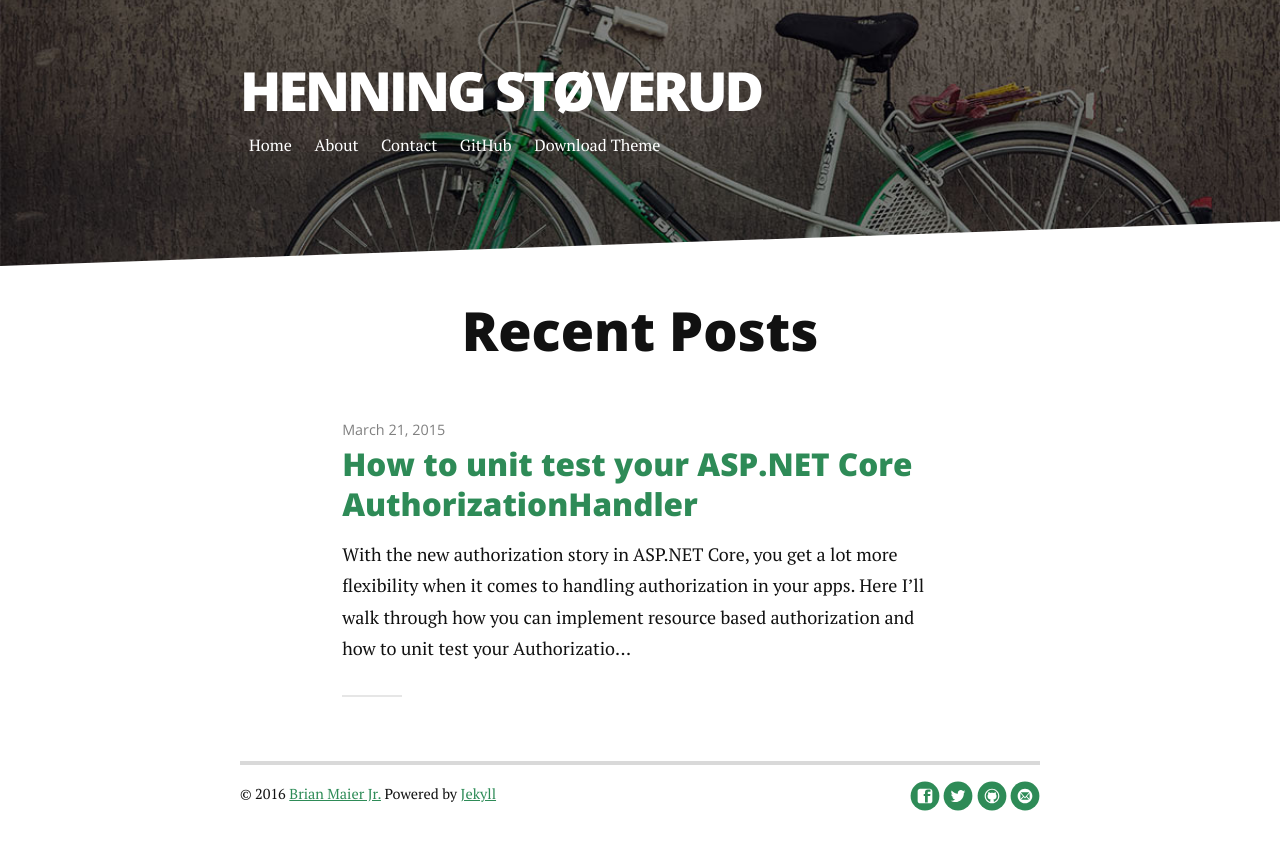
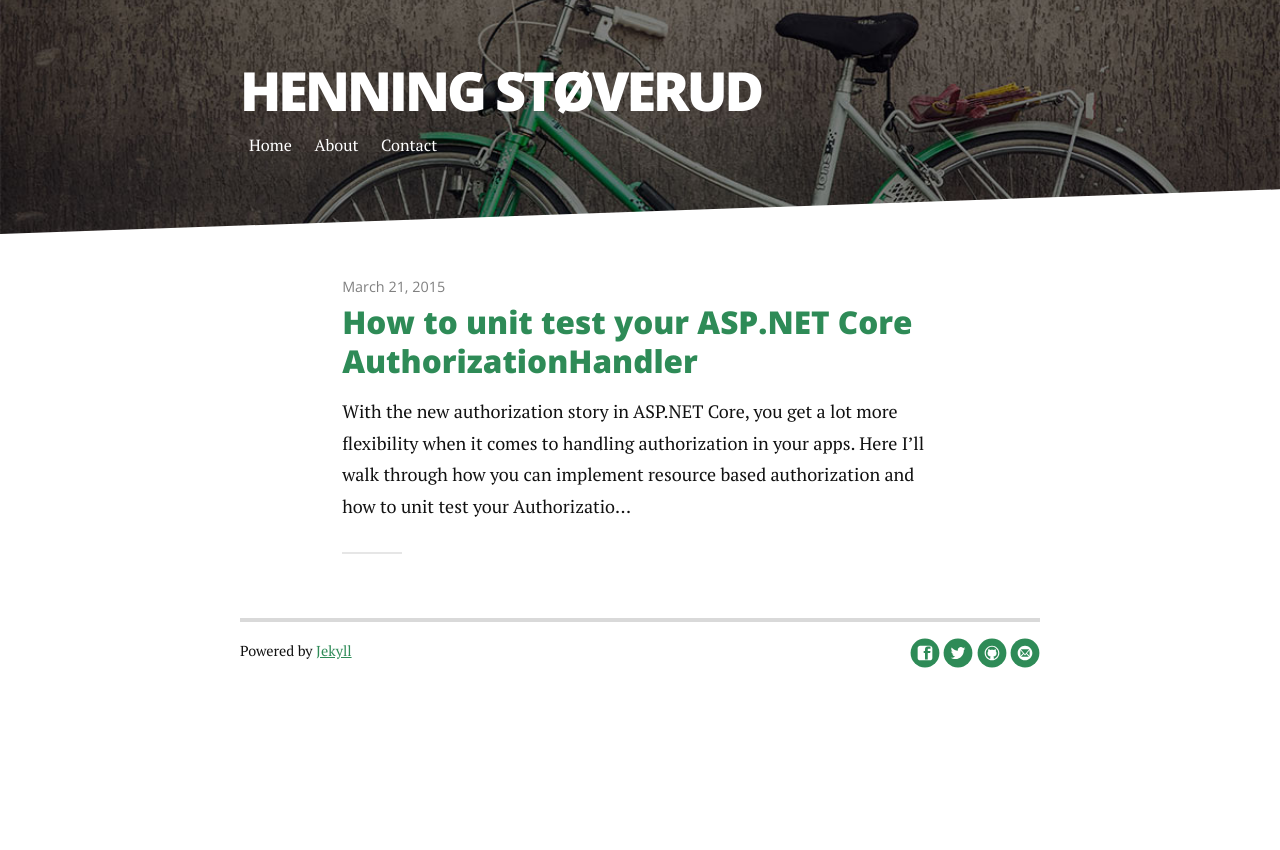
Before and after one commit to henningst/henningst.github.io, a Jekyll site: the page built from index.html, in a window 1280 px wide. Shown: the top 850 px of the page. Built offline with Jekyll 4.4.1, drawn with Linux system fonts in a browser that asks for light colours; nearby versions of some CDN libraries; the list of posts is cut into pages by our own code.

Commit message:
Removed some stuff

```diff
--- a/_includes/footer.html
+++ b/_includes/footer.html
@@ -1,6 +1,6 @@
 <div class="footer">
    <div class="container">
-      <p class="copy">&copy; {{ site.time | date: '%Y' }} <a href="http://brianmaierjr.com">Brian Maier Jr.</a> Powered by <a href="http://jekyllrb.com">Jekyll</a></p>
+      <p class="copy">Powered by <a href="http://jekyllrb.com">Jekyll</a></p>
 
       <div class="footer-links">
          <ul class="noList">
--- a/_includes/header.html
+++ b/_includes/header.html
@@ -8,8 +8,6 @@
                      <a href="{{ link.url | prepend: site.baseurl }}">{{ link.title }}</a>
                  </li>
                  {% endfor %}
-                 <li> <a href="https://github.com/brianmaierjr/long-haul" target="_blank">GitHub</a></li>
-                 <li><a href="https://github.com/brianmaierjr/long-haul/archive/master.zip">Download Theme</a></li>
              </ul>
          </nav>
      </div>
--- a/index.html
+++ b/index.html
@@ -1,10 +1,9 @@
 ---
 layout: default
-title: Long Haul
+title: Henning Støverud
 ---
 
 <div class="home" id="home">
-  <h1 class="pageTitle">Recent Posts</h1>
   <ul class="posts noList">
     {% for post in paginator.posts %}
       <li>
```
Also changed, not shown: preview.jpg (deleted).
